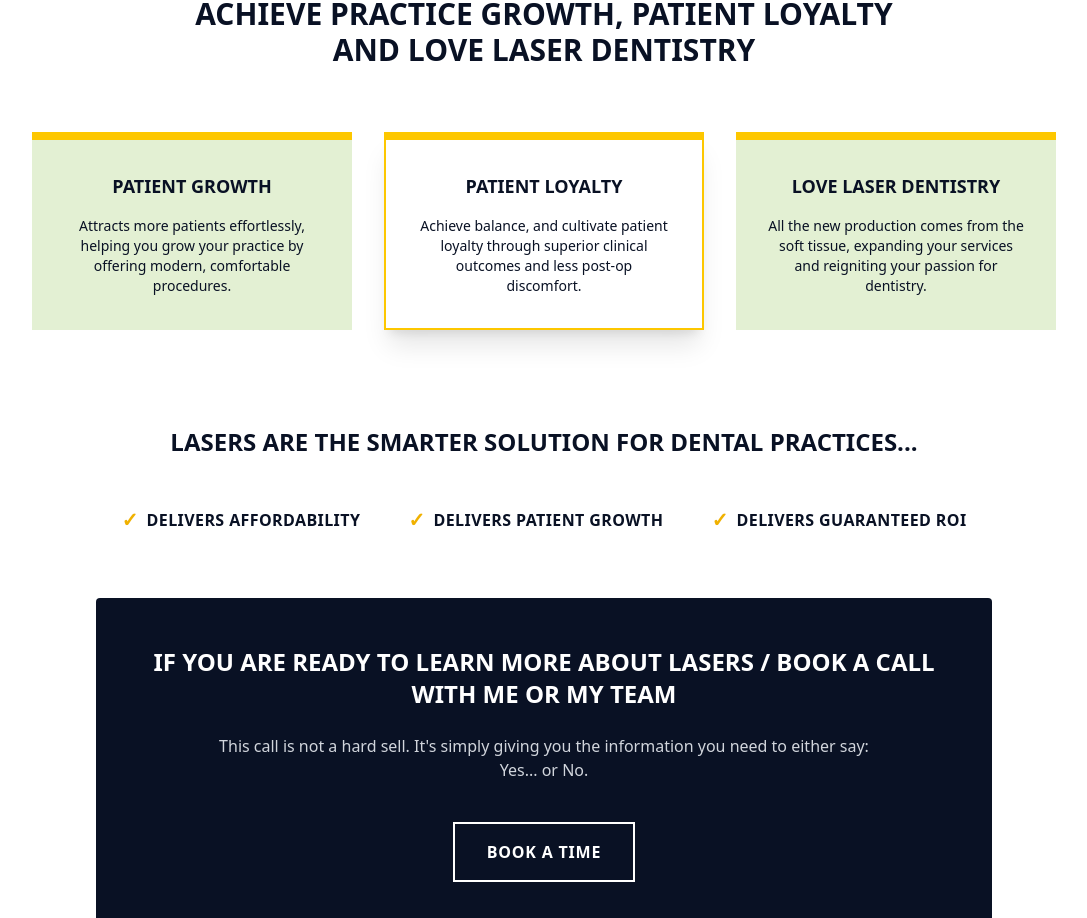
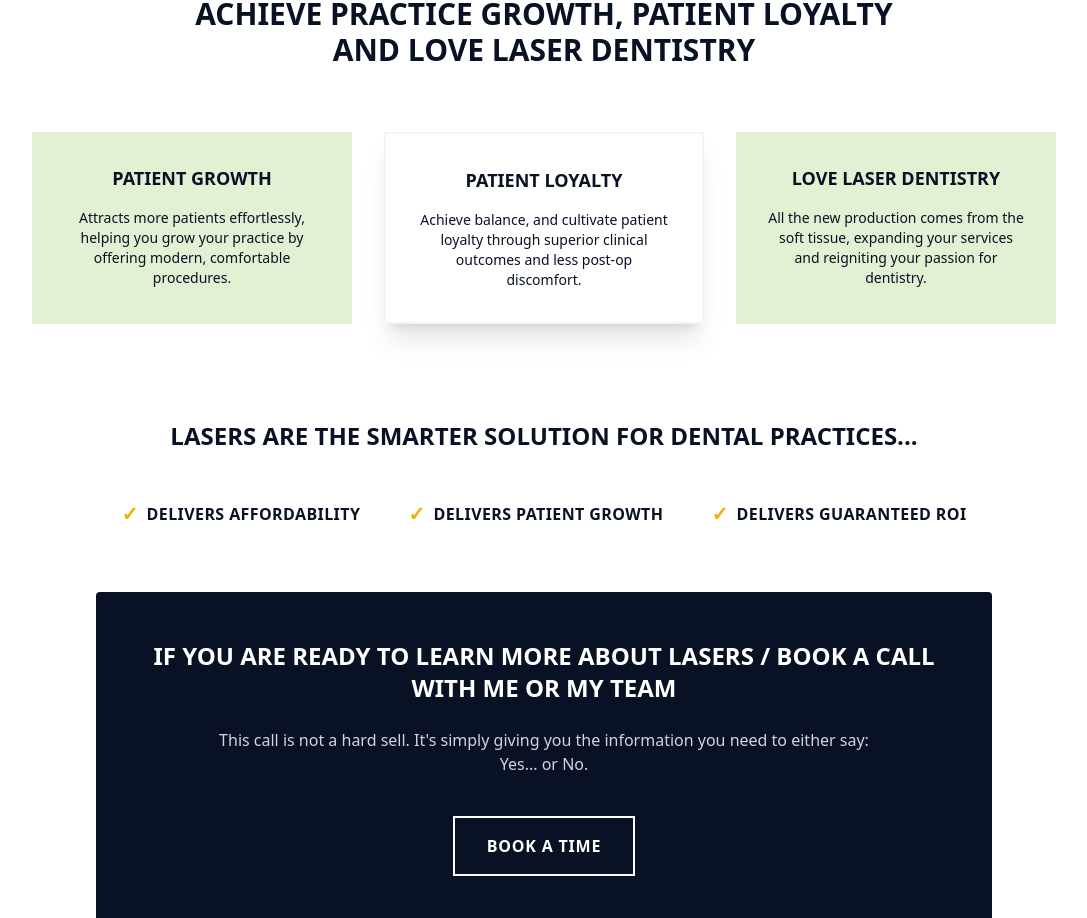
Before and after one commit to Jeanvillav/Intra-Systems, a Next.js app: page / in a window 1280 px wide. Shown: the part 3360-4278 px from the top of the page, without its empty margins (96-1183 px from the left). Built offline with nearby package versions, Linux system fonts and the light colour scheme.

Commit message:
UI: Remove yellow border from pillar cards

```diff
--- a/src/components/PillarsSection.tsx
+++ b/src/components/PillarsSection.tsx
@@ -27,15 +27,15 @@ export default function PillarsSection() {
           ACHIEVE PRACTICE GROWTH, PATIENT LOYALTY AND LOVE LASER DENTISTRY
         </h2>
         <div className="max-w-5xl w-full grid grid-cols-1 md:grid-cols-3 gap-8">
-          <div className="bg-[var(--color-accent-green)] text-[#091124] p-8 text-center flex flex-col items-center border-t-8 border-yellow-400">
+          <div className="bg-[var(--color-accent-green)] text-[#091124] p-8 text-center flex flex-col items-center">
             <h4 className="font-bold text-lg uppercase mb-4">Patient Growth</h4>
             <p className="font-medium text-sm">Attracts more patients effortlessly, helping you grow your practice by offering modern, comfortable procedures.</p>
           </div>
-          <div className="bg-white border-2 border-gray-100 shadow-xl text-[#091124] p-8 text-center flex flex-col items-center border-t-8 border-yellow-400">
+          <div className="bg-white border-2 border-gray-100 shadow-xl text-[#091124] p-8 text-center flex flex-col items-center">
             <h4 className="font-bold text-lg uppercase mb-4">Patient Loyalty</h4>
             <p className="font-medium text-sm">Achieve balance, and cultivate patient loyalty through superior clinical outcomes and less post-op discomfort.</p>
           </div>
-          <div className="bg-[var(--color-accent-green)] text-[#091124] p-8 text-center flex flex-col items-center border-t-8 border-yellow-400">
+          <div className="bg-[var(--color-accent-green)] text-[#091124] p-8 text-center flex flex-col items-center">
             <h4 className="font-bold text-lg uppercase mb-4">Love Laser Dentistry</h4>
             <p className="font-medium text-sm">All the new production comes from the soft tissue, expanding your services and reigniting your passion for dentistry.</p>
           </div>
```
